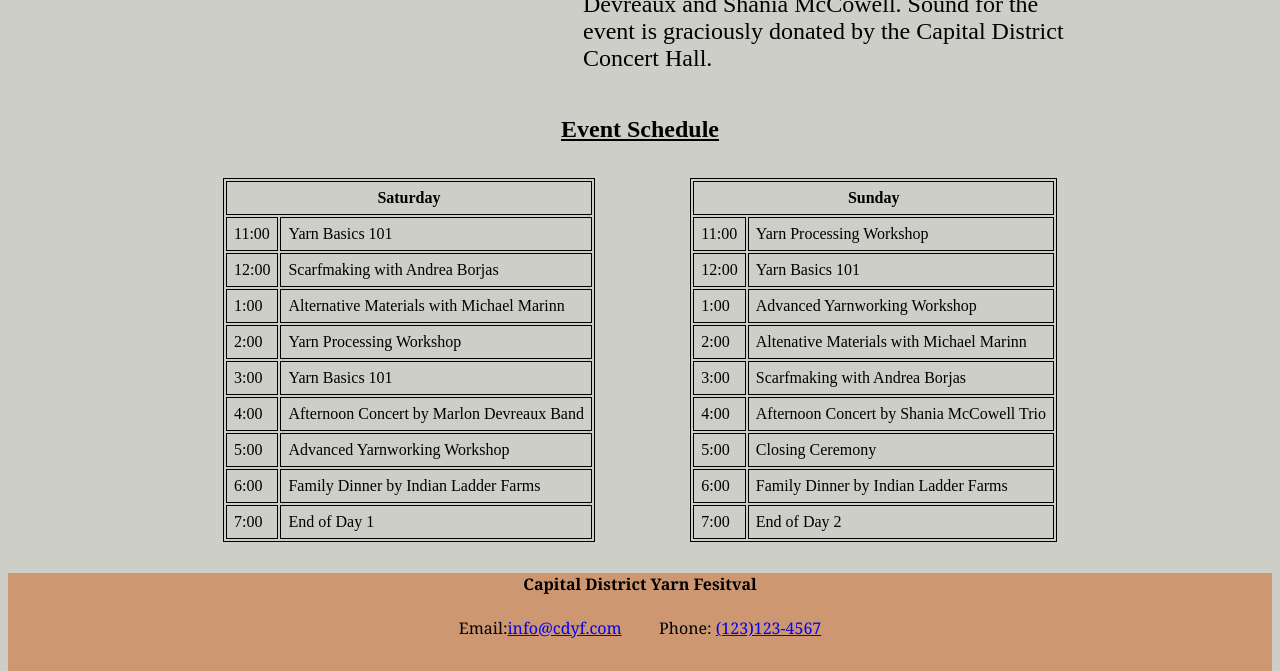
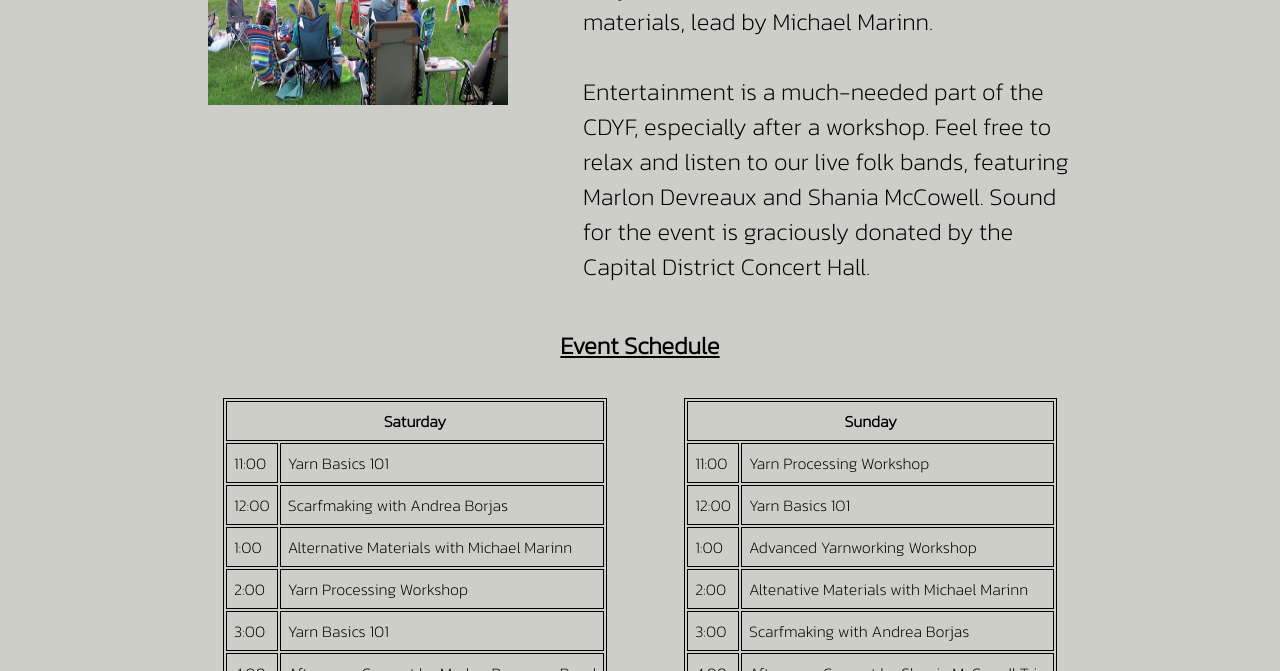
Before and after one commit to jarc999/fewd-final, a plain HTML site: page event.html in a window 1280 px wide. Shown: the part 1039-1710 px from the top of the page. Drawn offline with Linux system fonts and the light colour scheme; files whose address does not match are found by name.

Commit message:
finalfont

```diff
--- a/event.html
+++ b/event.html
@@ -5,6 +5,9 @@
     <meta name="viewport" content="width=device-width, initial-scale=1.0">
     <title>CDYF22</title>
     <link rel="stylesheet" href="styleJJ.css">
+    <link rel="preconnect" href="https://fonts.googleapis.com">
+<link rel="preconnect" href="https://fonts.gstatic.com" crossorigin>
+<link href="https://fonts.googleapis.com/css2?family=Kanit:wght@200&display=swap" rel="stylesheet">
 </head>
 <body>
 <div class="HeaderNav">
@@ -136,8 +139,5 @@ Visit Our Facebook Page</a>
 <img src="Instagram_Glyph_Gradient.png" alt="instagram" style="width:42px;height:42px;">Visit Our Instagram Page</a>
 </div>
 </footer>
-
-
-</footer>
     </body>
 </html>
--- a/styleJJ.css
+++ b/styleJJ.css
@@ -1,6 +1,8 @@
 
 body {
 background-color: rgb(205, 206, 199);
+font-family: 'Kanit', sans-serif;
+
 }
 
 .HeaderNav {
@@ -81,6 +83,8 @@ table, th, td {
     text-align: center;
     font-family: Georgia, 'Times New Roman', Times, serif;
     font-size: medium;
+    padding-top: 10px;
+    padding-bottom: 15px;
 }
 
 .social {
```
